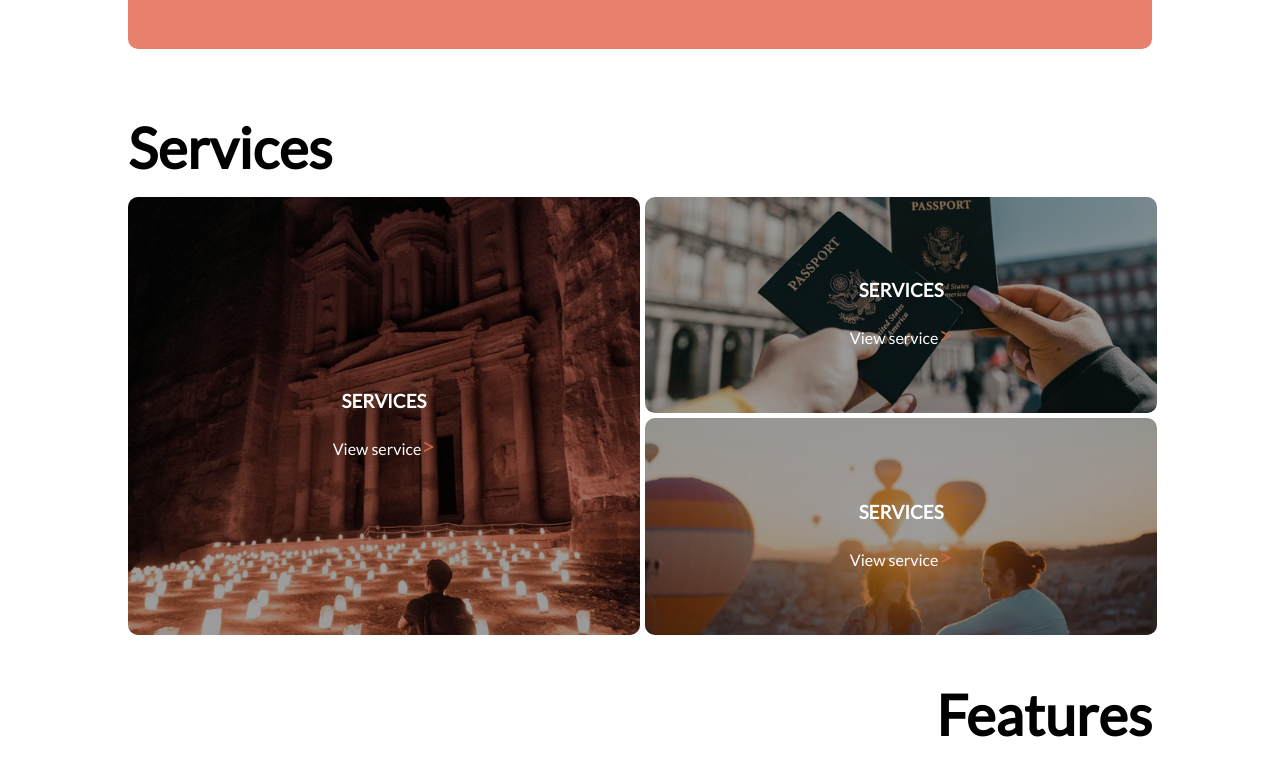
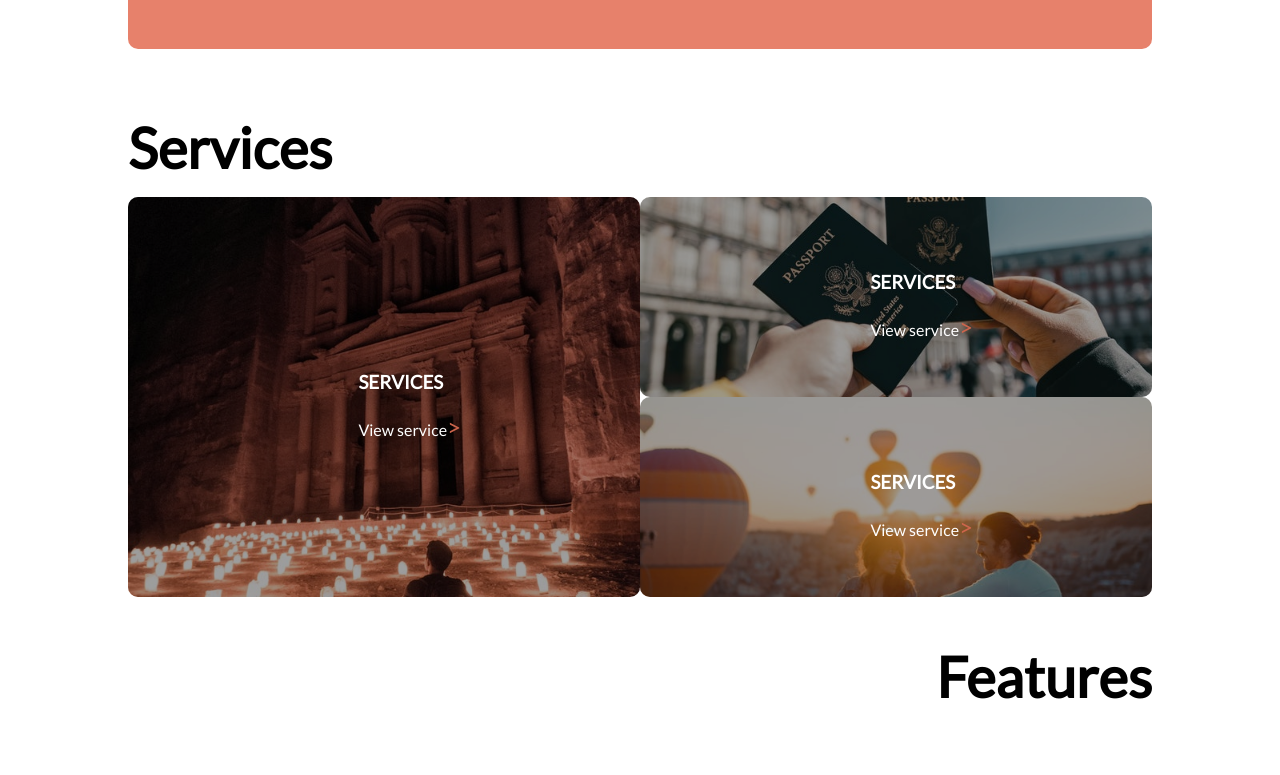
Before and after one commit to Loreshadow/Travel-Together, a website: page index.html in a window 1280 px wide. Shown: the part 693-1468 px from the top of the page. Drawn offline with Linux system fonts and the light colour scheme; files whose address does not match are found by name.

Commit message:
changed card style and changed files

```diff
--- a/assets/scss/abstract/_mixins.scss
+++ b/assets/scss/abstract/_mixins.scss
@@ -3,40 +3,38 @@
 @use "../base/base.scss" as base;
 
 // card mixin
-@mixin card ($bg-img) {
-    width: 100%;
-    border-radius: v.$radius;
-    background-image: url($bg-img);
-    background-position: center;
-    background-size: cover;
-    display: flex;
-    align-items: center;
-    justify-content: center;
-    padding: 12.5%;
-    position: relative;
-}
-
-@mixin card-overlay {
-    width: 100%;
-    height: 100%;
-    border-radius: v.$radius;
-    background-color: rgba(0, 0, 0, 0.385);
-    z-index: 1;
-    position: absolute;
-}
-
-@mixin card-content {
-    display: flex;
-    flex-direction: column;
-    align-items: center;
-    width: 100%;
-    color: white;
-    z-index: 2;
-}
-@mixin card-cta {
-    text-decoration: none;
-    color: white;
-}
+// @mixin card ($bg-img) {
+//     width: 100%;
+//     border-radius: v.$radius;
+//     background-image: url($bg-img);
+//     background-position: center;
+//     background-size: cover;
+//     display: flex;
+//     align-items: center;
+//     justify-content: center;
+//     padding: 12.5%;
+//     position: relative;
+// }
+// @mixin card-overlay {
+//     width: 100%;
+//     height: 100%;
+//     border-radius: v.$radius;
+//     background-color: rgba(0, 0, 0, 0.385);
+//     z-index: 1;
+//     position: absolute;
+// }
+// @mixin card-content {
+//     display: flex;
+//     flex-direction: column;
+//     align-items: center;
+//     width: 100%;
+//     color: white;
+//     z-index: 2;
+// }
+// @mixin card-cta {
+//     text-decoration: none;
+//     color: white;
+// }
 
 // features card
 
--- a/assets/scss/base/_typography.scss
+++ b/assets/scss/base/_typography.scss
@@ -2,5 +2,5 @@
 
 @font-face {
     font-family: var.$principal-font;
-    src: url(../../fonts/Lato/Lato-Regular.ttf);
+    src: url(../fonts/Lato/Lato-Regular.ttf);
 }
--- a/assets/scss/component/_card.scss
+++ b/assets/scss/component/_card.scss
@@ -2,22 +2,20 @@
 @use "../base/typography" as typo;
 @use "../base/base.scss" as base;
 
-.cards-container {
-    display: flex;
-    justify-content: center;
+.card {
     width: 100%;
-}
-.card-container-left {
-    width: 40%;
-
-    .card {
-        height: 100%;
-    }
+    border-radius: v.$radius;
+    height: 50vh;
 }
 
-.card-container-right {
-    display: flex;
-    flex-direction: column;
-    justify-content: center;
-    width: 40%;
+.card-cta {
+    text-decoration: none;
+    color: white;
 }
+
+.card-content {
+    margin-left: 45%;
+    width: 100%;
+    color: white;
+    z-index: 2;
+}
--- a/assets/scss/main/_services.scss
+++ b/assets/scss/main/_services.scss
@@ -5,45 +5,41 @@
 @use "../abstract/mixins.scss" as mixin;
 // fichier scss de la section services du site
 
-.service-heading {
-    margin: 0 auto;
-    display: flex;
-    justify-content: flex-start;
-    width: 80%;
-}
+// .service-heading {
+//     margin: 0 auto;
+//     display: flex;
+//     justify-content: flex-start;
+//     width: 80%;
+// }
+// .card {
+//     @include mixin.card(("../img/img/homme-assis-batiment.jpg"));
+//     transition: all 0.2s ease-in;
+//     .card-content {
+//         @include mixin.card-content;
 
-.card {
-    @include mixin.card(("../img/img/homme-assis-batiment.jpg"));
-    transition: all 0.2s ease-in;
-    .card-content {
-        @include mixin.card-content;
+//         .card-cta {
+//             @include mixin.card-cta;
+//         }
+//     }
 
-        .card-cta {
-            @include mixin.card-cta;
-        }
-    }
-
-}
-.card-container-right > .card:nth-of-type(1) {
-    background-image: url("../img/img/passport.jpg");
-    margin-bottom: 1%;
-    margin-left: 1%;
-}
-.card-container-right > .card:nth-of-type(2) {
-    background-image: url("../img/img/montgolfiere.jpg");
-    margin-left: 1%;
-}
-
-.card-cta::after {
-    content: ">";
-    color: #CD654C;
-    font-size: 1.5rem;
-}
-
-.card-overlay {
-    @include mixin.card-overlay;
-}
-
-.card:hover {
-    box-shadow: 1px 2px 7px 4px rgba(0, 0, 0, 0.499);
-}
+// }
+// .card-container-right > .card:nth-of-type(1) {
+//     background-image: url("../img/img/passport.jpg");
+//     margin-bottom: 1%;
+//     margin-left: 1%;
+// }
+// .card-container-right > .card:nth-of-type(2) {
+//     background-image: url("../img/img/montgolfiere.jpg");
+//     margin-left: 1%;
+// }
+// .card-cta::after {
+//     content: ">";
+//     color: #CD654C;
+//     font-size: 1.5rem;
+// }
+// .card-overlay {
+//     @include mixin.card-overlay;
+// }
+// .card:hover {
+//     box-shadow: 1px 2px 7px 4px rgba(0, 0, 0, 0.499);
+// }
--- /dev/null
+++ b/assets/scss/pages/_homepage.scss
@@ -0,0 +1,80 @@
+@use "../abstract/variables" as v;
+@use "../base/typography" as typo;
+@use "../base/base.scss" as base;
+@use "../component/card" as card;
+@use "../abstract/mixins.scss" as mixin;
+
+
+// section cards
+.cards-container {
+    display: flex;
+    justify-content: center;
+    width: 100%;
+}
+
+
+
+
+.card-container-left {
+    width: 40%;
+    .card {
+            background-image: url(../img/img/homme-assis-batiment.jpg);
+            background-position: center;
+            background-size: cover;
+            display: flex;
+            align-items: center;
+            justify-content: center;
+            position: relative;
+            z-index: 1;
+        }
+        .card-overlay {
+            width: 100%;
+            height: 100%;
+            border-radius: v.$radius;
+            background-color: rgba(0, 0, 0, 0.385);
+            z-index: 1;
+            position: absolute;
+        }
+}
+.card-container-right {
+    width: 40%;
+    .card {
+        background-image: url(../img/img/passport.jpg);
+        background-position: center;
+        background-size: cover;
+        display: flex;
+        align-items: center;
+        justify-content: center;
+        position: relative;
+        z-index: 1;
+        height: 50%;
+    }
+    .card:nth-of-type(2) {
+        background-image: url(../img/img/montgolfiere.jpg);
+    }
+    .card-overlay {
+        width: 100%;
+        height: 100%;
+        border-radius: v.$radius;
+        background-color: rgba(0, 0, 0, 0.385);
+        z-index: 1;
+        position: absolute;
+    }
+}
+
+.service-heading {
+    margin: 0 auto;
+    display: flex;
+    justify-content: flex-start;
+    width: 80%;
+}
+
+.card-cta::after {
+    content: ">";
+    color: #CD654C;
+    font-size: 1.5rem;
+}
+
+.card:hover {
+    box-shadow: 1px 2px 7px 4px rgba(0, 0, 0, 0.499);
+}
--- a/assets/scss/style.scss
+++ b/assets/scss/style.scss
@@ -13,6 +13,9 @@
 @use "layout/header";
 @use "layout/footer.scss";
 
+// pages
+@use "pages/homepage";
+
 // main content
 @use "main/banner";
 @use "main/services";
```
Also changed, not shown: assets/css/style.css, 1 other file.
